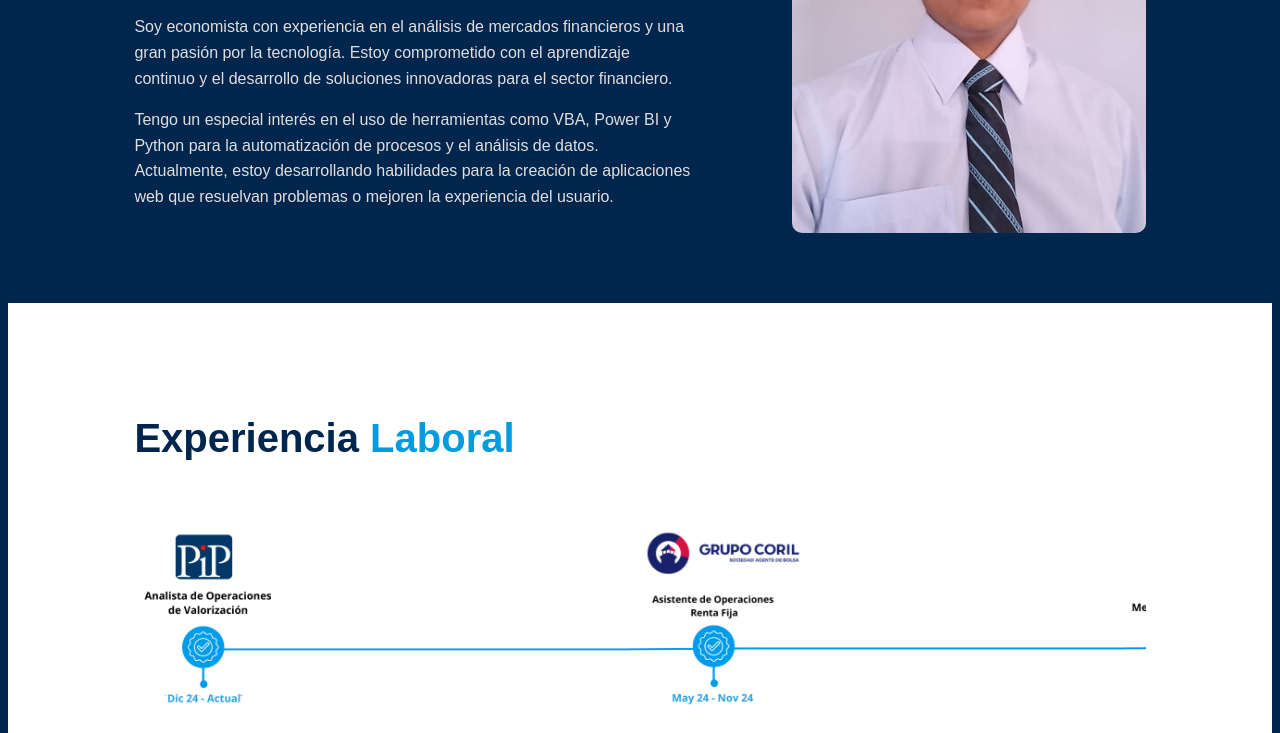
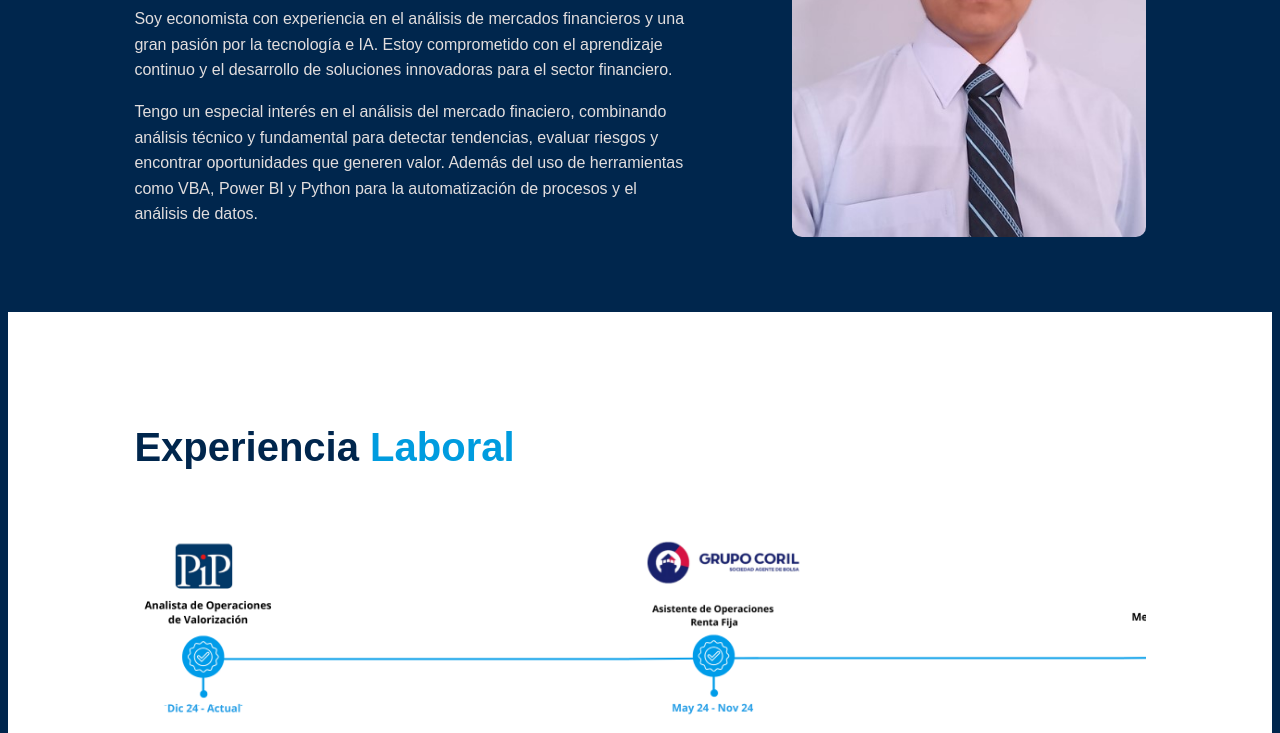
Before and after one commit to VicRaul/WebSite, a plain HTML site: page index.html in a window 1280 px wide. Shown: the part 367-1100 px from the top of the page. Drawn offline with Linux system fonts and the light colour scheme.

Commit message:
Update 14.09.25

```diff
--- a/index.html
+++ b/index.html
@@ -36,12 +36,12 @@
             <div class="text-content">
                 <h2>Economista, <span>apasionado por los mercados financieros</span> y la tecnología</h2>
                 <p>Soy economista con experiencia en el análisis de mercados financieros y una gran pasión
-                    por la tecnología. Estoy comprometido con el aprendizaje continuo y el desarrollo de
+                    por la tecnología e IA. Estoy comprometido con el aprendizaje continuo y el desarrollo de
                     soluciones innovadoras para el sector financiero. </p>
-                <p>Tengo un especial interés en el uso de herramientas como VBA, Power BI y Python para
-                    la automatización de procesos y el análisis de datos. Actualmente, estoy desarrollando
-                    habilidades para la creación de aplicaciones web que resuelvan problemas o mejoren
-                    la experiencia del usuario.</p>
+                <p>Tengo un especial interés en el análisis del mercado finaciero, combinando análisis técnico y
+                    fundamental para detectar tendencias, evaluar riesgos y encontrar oportunidades que generen valor.
+                    Además del uso de herramientas como VBA, Power BI y Python para la automatización de procesos
+                     y el análisis de datos.</p>
             </div>
             <div class="image-content">
                 <img src="./images/ZIMG-2022.jpg" alt="Foto de Victor Cercado">
```
Also changed, not shown: mis-proyectos.html (+1 -1 lines).
